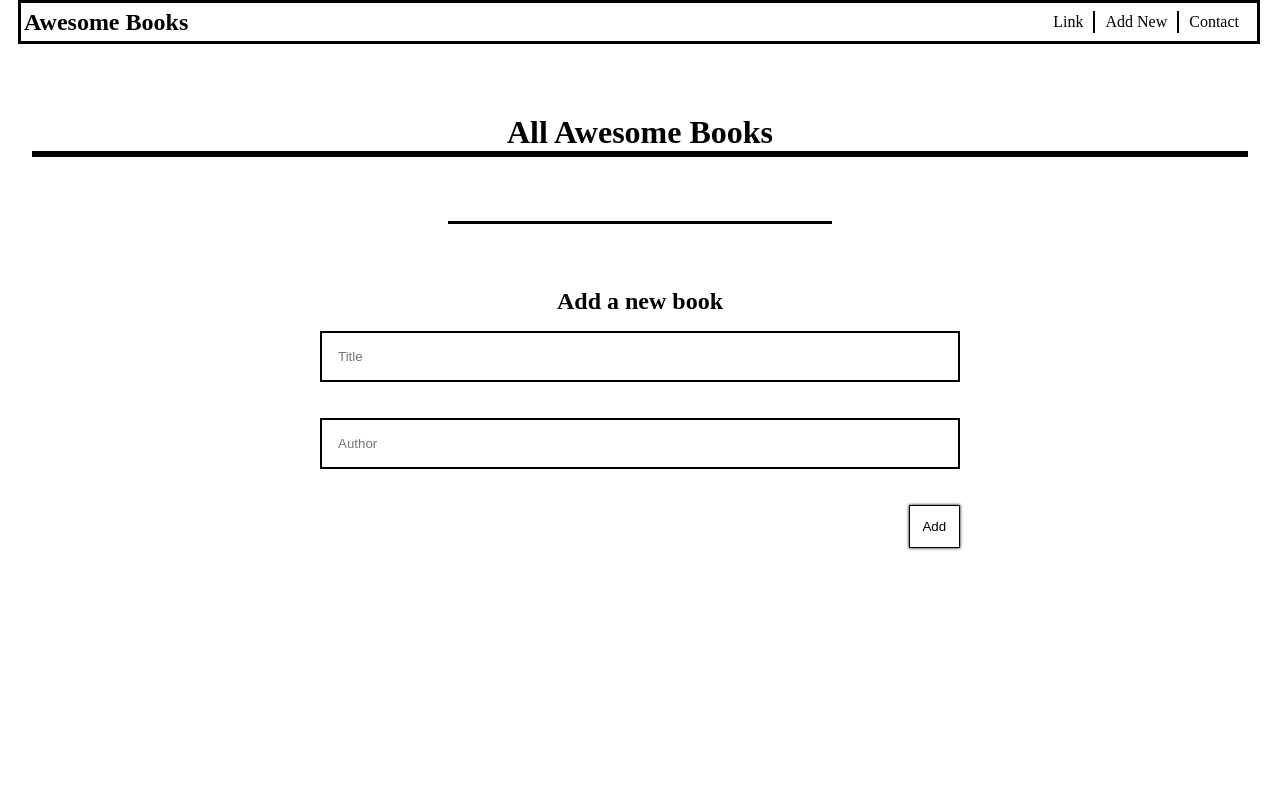
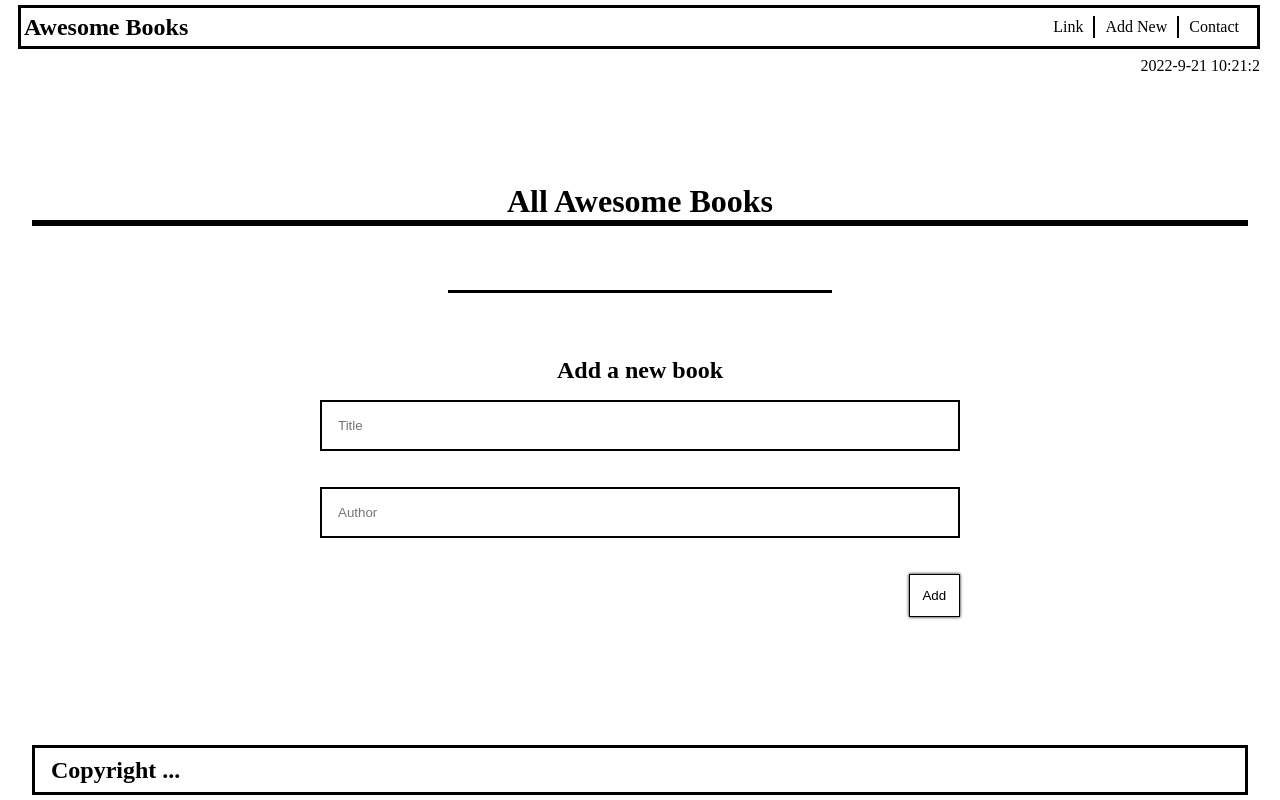
Before and after one commit to Okechukwu-muokwugwo/Awesome-books, a website: page index.html in a window 1280 px wide. Drawn offline with Linux system fonts and the light colour scheme.

Commit message:
Add footer and add date to html

```diff
--- a/index.html
+++ b/index.html
@@ -17,6 +17,7 @@
                 <li class="nav-item" id="contact"><a href="#">Contact</a></li>
             </ul>
         </nav>
+        <div class="date"></div>
 
     </header>
     <h1 class="title">All Awesome Books</h1>
@@ -30,6 +31,10 @@
         <button type="submit" onclick="changeColor()" class="add-book">Add</button>
     </form>
 
+    <footer class="footer-section">
+        <h2 class="copyright">Copyright ...</h2>
+    </footer>
+
 
     <script src="/new.js"></script>
 </body>
--- a/new.js
+++ b/new.js
@@ -55,3 +55,11 @@ document.getElementById('add-book-form').addEventListener('submit', (e) => {
 
 // Method to del book
 Awesomebooks.delBook();
+
+document.addEventListener('DOMContentLoaded', () => {
+  const today = new Date();
+  const date = `${today.getFullYear()}-${today.getMonth() + 1}-${today.getDate()}`;
+  const time = `${today.getHours()}:${today.getMinutes()}:${today.getSeconds()}`;
+  const dateTime = `${date} ${time}`;
+  document.querySelector('.date').innerHTML = dateTime;
+});
--- a/style.css
+++ b/style.css
@@ -3,9 +3,12 @@
   box-sizing: border-box;
   margin: 0;
 }
+
 .container {
   width: 100%;
   justify-content: space-between;
+  position: absolute;
+  top: 5px;
 }
 
 .nav-bar {
@@ -14,8 +17,13 @@
   align-items: center;
   border: 3px solid #000;
   padding: 3px;
-  margin-bottom: 70px;
+  margin-bottom: 8px;
   margin-left: 18px;
+  margin-right: 20px;
+}
+
+.date {
+  text-align: right;
   margin-right: 20px;
 }
 
@@ -42,8 +50,8 @@ a {
 }
 
 li a:hover {
-color: royalblue;
-font-size: 20px;
+  color: royalblue;
+  font-size: 20px;
 }
 
 body {
@@ -51,6 +59,8 @@ body {
   flex-direction: column;
   justify-content: center;
   align-items: center;
+  position: relative;
+  height: 100vh;
 }
 
 .books-container {
@@ -121,3 +131,15 @@ body {
   top: 8px;
   right: 5px;
 }
+
+.footer-section {
+  border: 3px solid black;
+  width: 95%;
+  margin-top: 10%;
+  height: 50px;
+  padding: 1rem;
+  display: flex;
+  align-items: center;
+  position: absolute;
+  bottom: 5px;
+}
```
